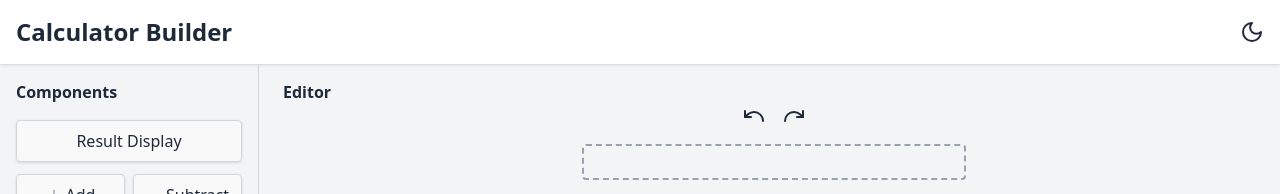
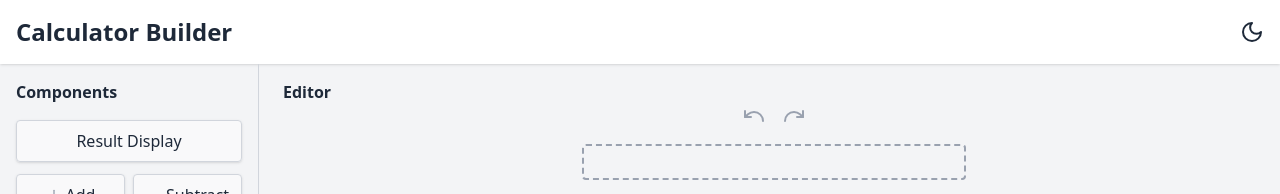
Before and after one commit to i-shant/calculator-builder, a React (Vite) app: page /edit in a window 1280 px wide. Shown: the top 194 px of the page. Built offline with nearby package versions, Linux system fonts and the light colour scheme.

Commit message:
handle button disable state

```diff
--- a/src/pages/Editor.tsx
+++ b/src/pages/Editor.tsx
@@ -5,7 +5,7 @@ import { useCalculatorStore } from "../store";
 import { Redo, Undo } from "lucide-react";
 
 export default function Editor() {
-  const { undo, redo } = useCalculatorStore();
+  const { undo, redo, canUndo, canRedo } = useCalculatorStore();
 
   return (
     <div className="flex flex-col sm:flex-row flex-1 gap-2">
@@ -16,6 +16,7 @@ export default function Editor() {
         <div className="flex items-center justify-center gap-4">
           <button
             title="Undo"
+            disabled={!canUndo()}
             onClick={undo}
             className="cursor-pointer hover:text-gray-600 dark:hover:text-gray-300 disabled:text-gray-400 disabled:cursor-not-allowed dark:disabled:text-gray-500"
           >
@@ -23,6 +24,7 @@ export default function Editor() {
           </button>
           <button
             title="Redo"
+            disabled={!canRedo()}
             onClick={redo}
             className="cursor-pointer hover:text-gray-600 dark:hover:text-gray-300 disabled:text-gray-400 disabled:cursor-not-allowed dark:disabled:text-gray-500"
           >
```
